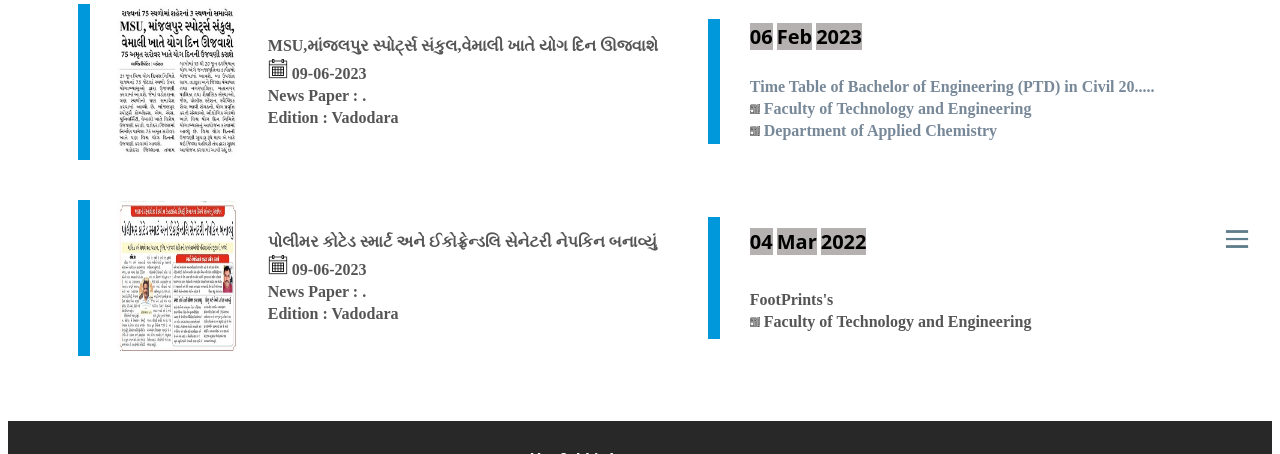
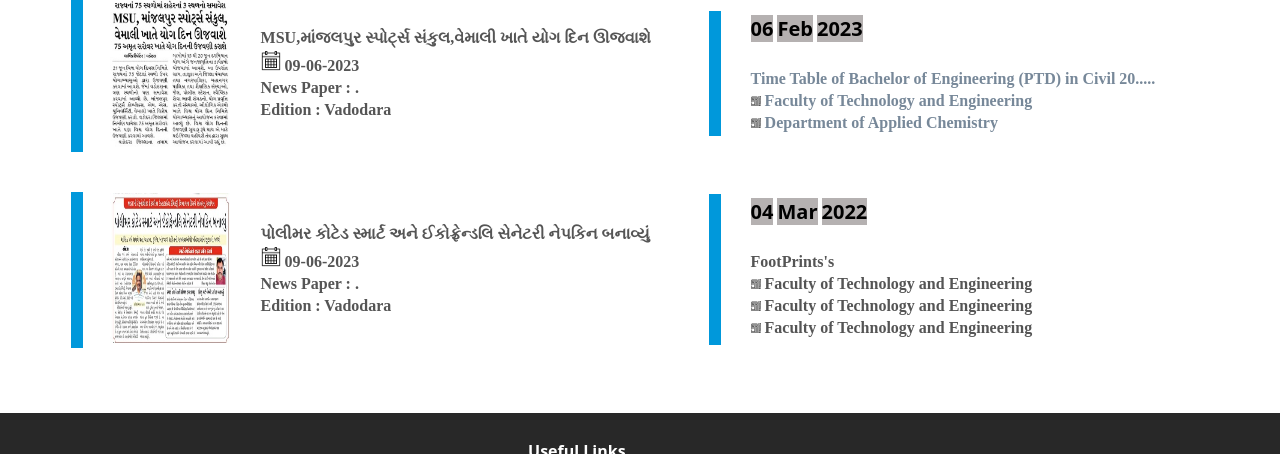
Before and after one commit to kuldeepjhala-dev/MSU-WEB-PRACTICALS, a plain HTML site: page 2/index.html in a window 1280 px wide. Shown: the part 2109-2563 px from the top of the page. Drawn offline with Linux system fonts and the light colour scheme.

Commit message:
web practical 2

```diff
--- a/2/index.html
+++ b/2/index.html
@@ -9,7 +9,7 @@
     <meta name="viewport" content="width=device-width, initial-scale=1" />
     <link rel="stylesheet" href="style.css" />
   </head>
-  <body>
+  <body style="margin: 0px">
     <table>
       <tr>
         <table style="background-color: #0098db">
@@ -989,7 +989,7 @@
                       <th style="background-color: #fff; width: 360px"></th>
                       <th>
                         <table>
-                          <th>
+                          <!-- <th>
                             <img
                               src="images/menu.png"
                               alt="menu"
@@ -998,7 +998,7 @@
                               background-color="#b5b1b1"
                               ;
                             />
-                          </th>
+                          </th> -->
                           <th style="width: 200px"></th>
                         </table>
                       </th>
@@ -1009,6 +1009,28 @@
                       <tr style="height: 20px"></tr>
                       <tr>
                         <td>FootPrints's</td>
+                      </tr>
+                      <tr>
+                        <td>
+                          <img
+                            src="images/newspaper.png"
+                            alt="newspaper"
+                            width="10px"
+                            height="10px"
+                          />
+                          Faculty of Technology and Engineering
+                        </td>
+                      </tr>
+                      <tr>
+                        <td>
+                          <img
+                            src="images/newspaper.png"
+                            alt="newspaper"
+                            width="10px"
+                            height="10px"
+                          />
+                          Faculty of Technology and Engineering
+                        </td>
                       </tr>
                       <tr>
                         <td>
```
